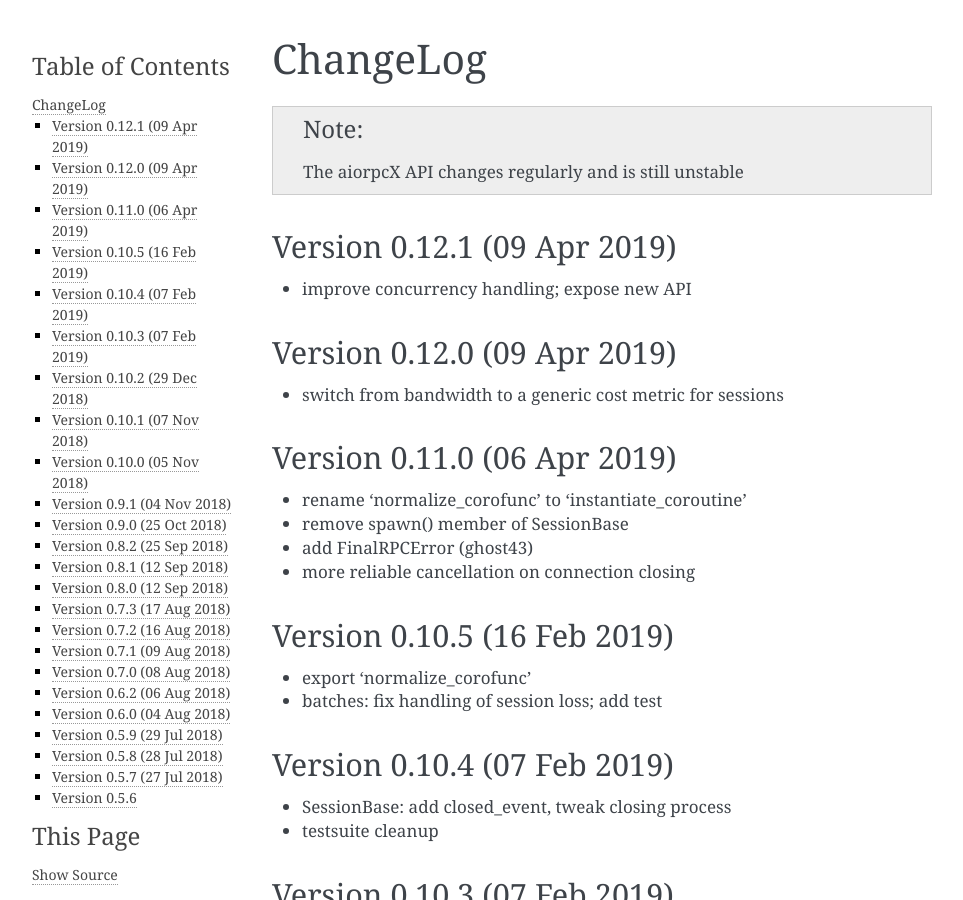
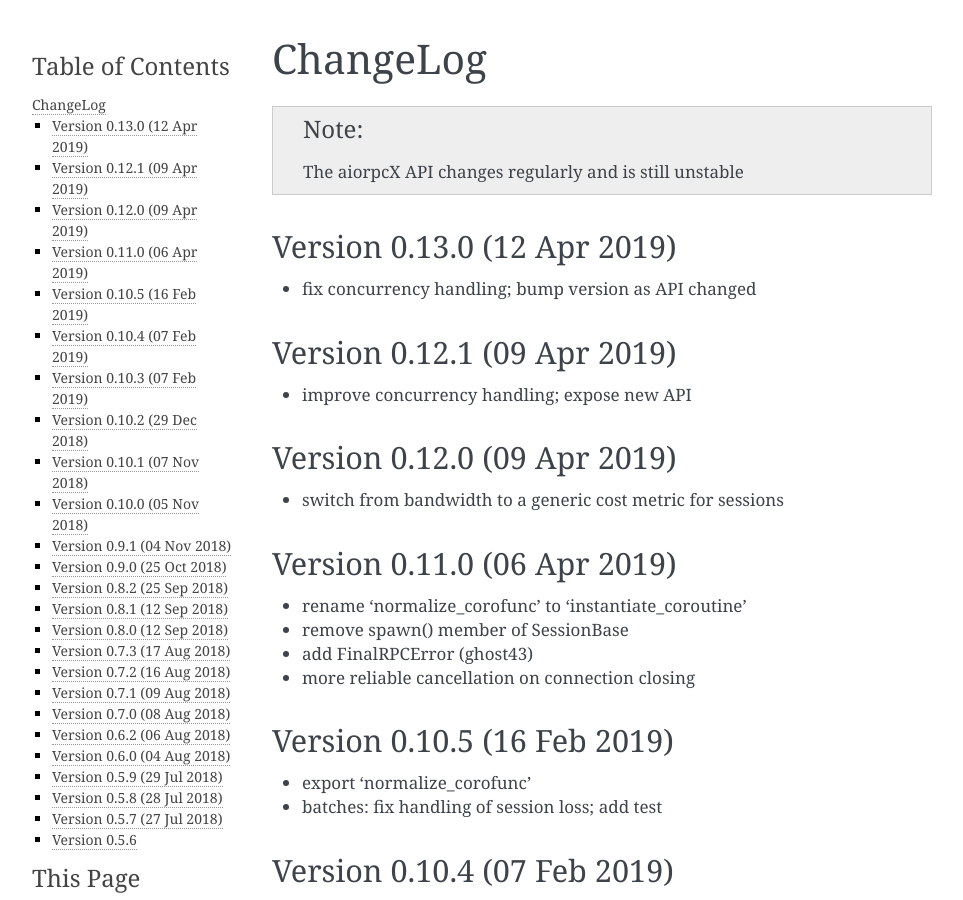
Before and after one commit to kyuupichan/aiorpcX, a Sphinx documentation site: the page built from docs/changelog.rst, in a window 1280 px wide and 900 px high. Shown: the whole window, without its empty margins (148-1111 px from the left). Built offline with Sphinx 7.4.7, drawn with Linux system fonts in a browser that asks for light colours.

Commit message:
Prepare 0.13.0

```diff
--- a/aiorpcx/__init__.py
+++ b/aiorpcx/__init__.py
@@ -6,7 +6,7 @@ from .session import *
 from .util import *
 
 
-_version_str = '0.12.1'
+_version_str = '0.13.0'
 _version = tuple(int(part) for part in _version_str.split('.'))
 
 
--- a/docs/changelog.rst
+++ b/docs/changelog.rst
@@ -3,6 +3,11 @@ ChangeLog
 
 .. note:: The aiorpcX API changes regularly and is still unstable
 
+
+Version 0.13.0 (12 Apr 2019)
+----------------------------
+
+* fix concurrency handling; bump version as API changed
 
 Version 0.12.1 (09 Apr 2019)
 ----------------------------
```
